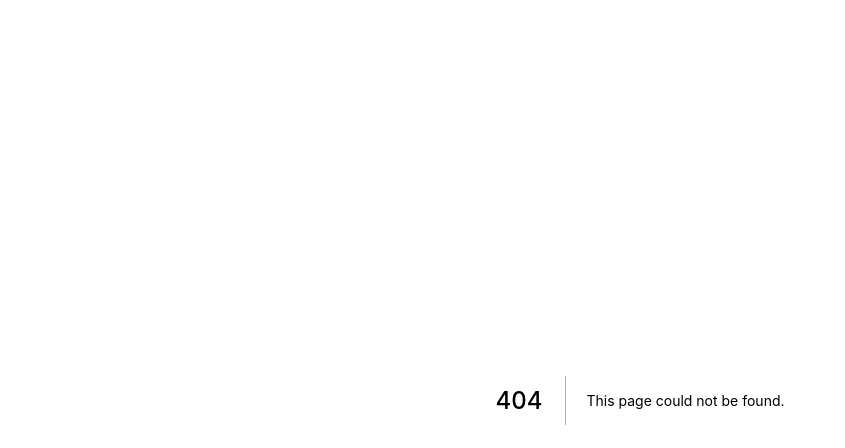
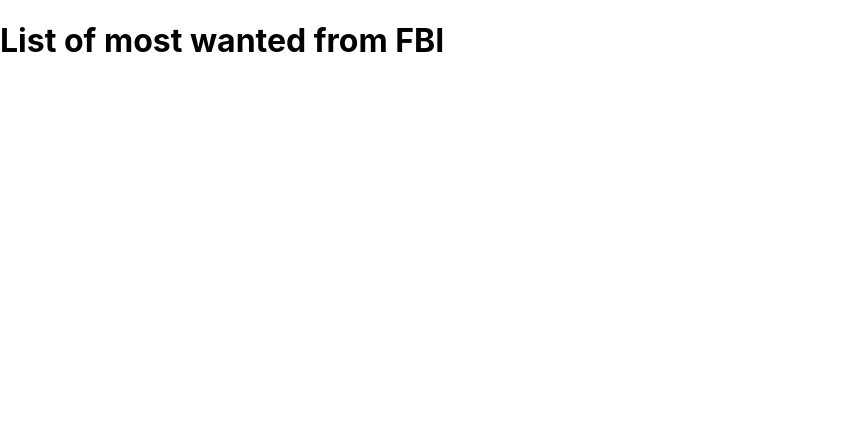
Before and after one commit to maxicapodacqua/fbi-most-wanted, a Next.js app: page /list in a window 1280 px wide. Before the commit this address had no page. Shown: the top 448 px of the page, without its empty margins (0-845 px from the left). Built offline with nearby package versions, Linux system fonts and the light colour scheme.

Commit message:
Getting started

```diff
--- /dev/null
+++ b/pages/list.tsx
@@ -0,0 +1,11 @@
+import {NextPage} from "next";
+
+const List :NextPage = () => {
+    return (
+        <>
+            <h1>List of most wanted from FBI</h1>
+        </>
+    );
+};
+
+export default List;
```
Also changed, not shown: 1 other file (tests, documents, lock files or other folders).
